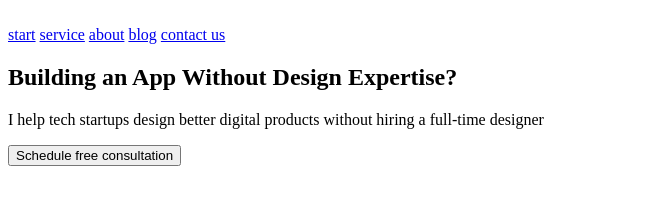
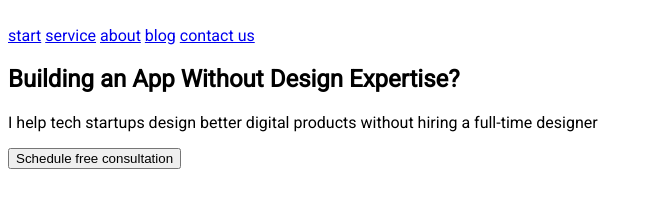
Before and after one commit to WebHeroSchool/layout-intensive, a plain HTML site: page index.html in a window 1280 px wide. Shown: the whole page, without its empty margins (0-653 px from the left). Drawn offline with Linux system fonts and the light colour scheme.

Commit message:
Добавлен файл styles.css, задан шрифт

```diff
--- a/index.html
+++ b/index.html
@@ -2,13 +2,16 @@
 <html>
   <head>
     <meta charset="UTF-8">
+    <meta name="viewport" content="width=device-width, initial-scale=1">
     <title>Creation</title>
+    <link rel="stylesheet" href="styles.css">
+    <link rel="stylesheet" href="https://fonts.googleapis.com/css?family=Roboto">
   </head>
   <body>
     <header>
       <div> <img>
       </div>
-      <nav>
+      <nav class="text">
         <a href="#">start</a>
         <a href="#">service</a>
         <a href="#">about</a>
@@ -17,7 +20,7 @@
       </nav>
     </header>
     <section>
-       <main>
+       <main class="text">
         <h1>Building an App Without Design Expertise?</h1>
         <p>I help tech startups design better digital products without hiring a full-time designer</p>
         <button>Schedule free consultation</button>
--- /dev/null
+++ b/styles.css
@@ -0,0 +1,3 @@
+.text {
+  font-family: Roboto, sans-serif;
+}
```
